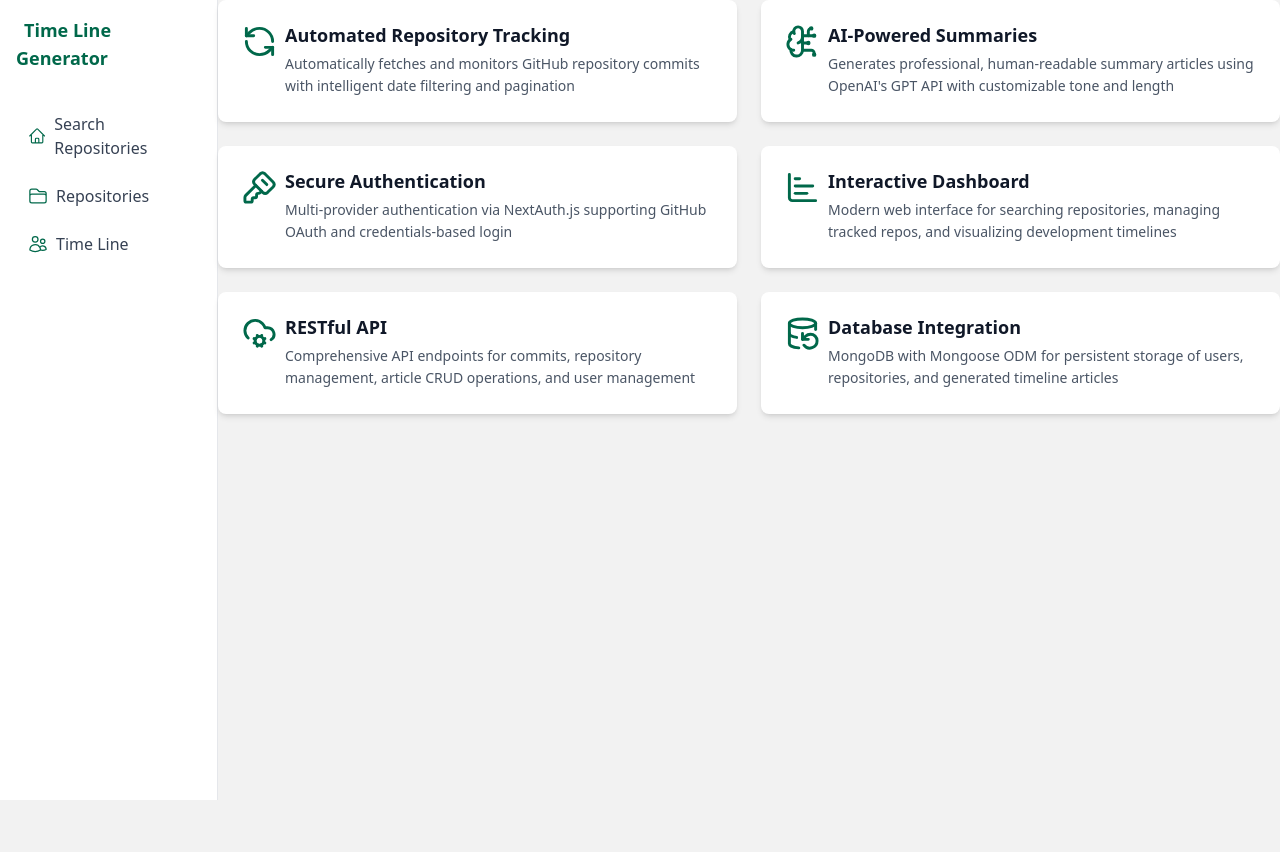
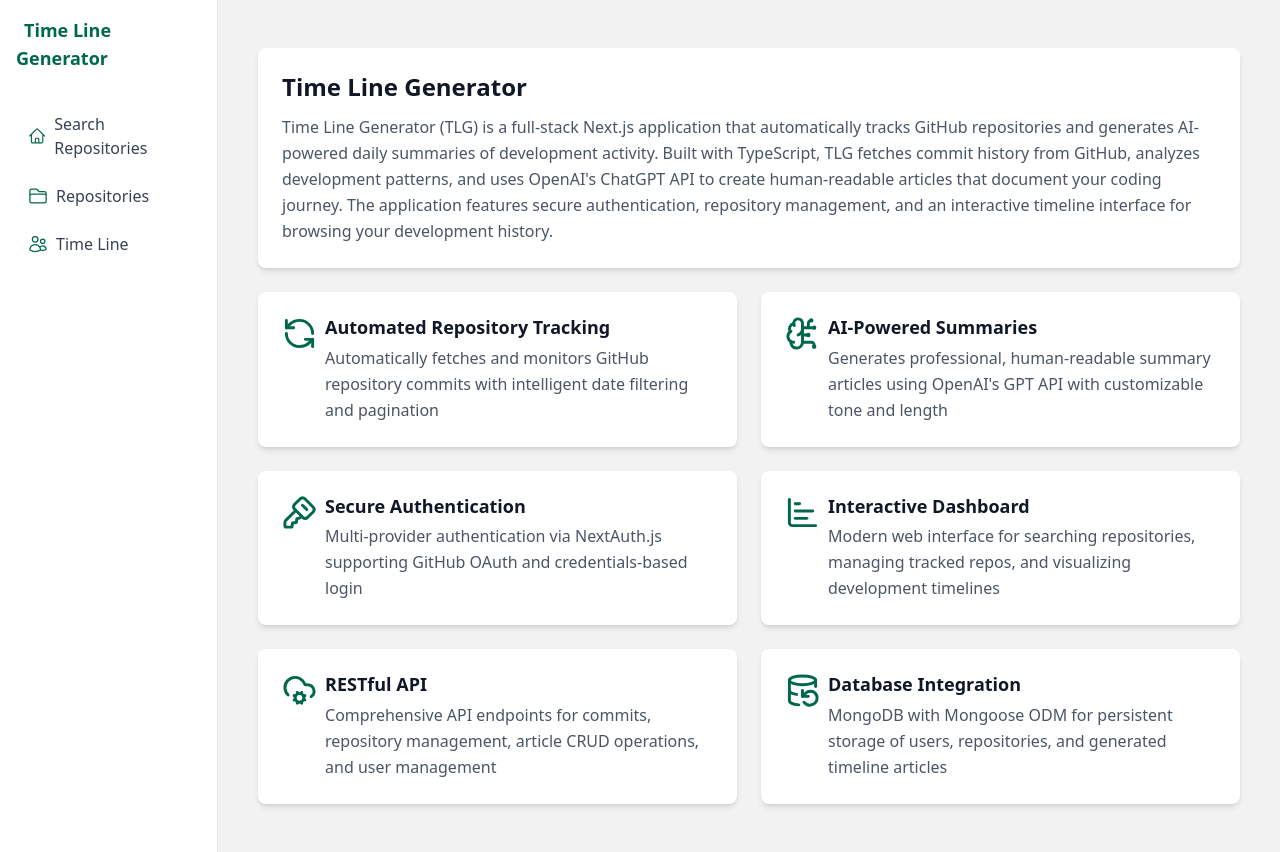
Before and after one commit to PawDevUK/TLG, a Next.js app: page / in a window 1280 px wide. Before the commit the page ends 800 px from the top, so only its background shows below. Built offline with nearby package versions, Linux system fonts and the light colour scheme; a web font is replaced by a local one.

Commit message:
feat: restructure Home component layout and enhance FeatureCard display for improved user experience

```diff
--- a/app/page.tsx
+++ b/app/page.tsx
@@ -1,7 +1,7 @@
 'use client';
 import type { FC, ReactNode } from 'react';
 import { RefreshCcw, KeySquare, BrainCircuit, ChartBar, CloudCog, DatabaseBackup } from 'lucide-react';
-
+import PageBaseLayout from '@/app/components/PageBaseLayout';
 const FeatureCard: FC<{
 	icon: ReactNode;
 	title: string;
@@ -9,12 +9,10 @@
 }> = ({ icon, title, description }) => (
 	<div className='card-panel'>
 		<div className='flex items-start gap-2'>
-			<span className='main-color shrink-0'>
-				{icon}
-			</span>
+			<span className='main-color shrink-0'>{icon}</span>
 			<div>
 				<h3 className='text-gray-900 font-semibold text-base sm:text-lg leading-tight mb-1.5'>{title}</h3>
-				<p className='text-gray-600 text-sm leading-relaxed line-clamp-3'>{description}</p>
+				<p className='text-gray-600 text-md leading-relaxed '>{description}</p>
 			</div>
 		</div>
 	</div>
@@ -22,6 +20,16 @@
 
 export default function Home() {
 	return (
+		<PageBaseLayout>
+			<div className='card-panel mb-6'>
+				<h1 className='text-gray-900 font-semibold text-xl md:text-2xl leading-tight mb-3'>Time Line Generator </h1>
+				<p className='text-gray-600 text-md leading-relaxed'>
+					Time Line Generator (TLG) is a full-stack Next.js application that automatically tracks GitHub repositories and generates AI-powered daily summaries of
+					development activity. Built with TypeScript, TLG fetches commit history from GitHub, analyzes development patterns, and uses OpenAI&apos;s ChatGPT API to create
+					human-readable articles that document your coding journey. The application features secure authentication, repository management, and an interactive timeline
+					interface for browsing your development history.
+				</p>
+			</div>
 			<div className='md:col-span-7 lg:col-span-8'>
 				<div className='grid sm:grid-cols-2 lg:grid-cols-2 gap-5 lg:gap-6'>
 					<FeatureCard
@@ -56,5 +64,6 @@
 					/>
 				</div>
 			</div>
+		</PageBaseLayout>
 	);
 }
```
Lines whose indentation alone changed are shown as unchanged.
